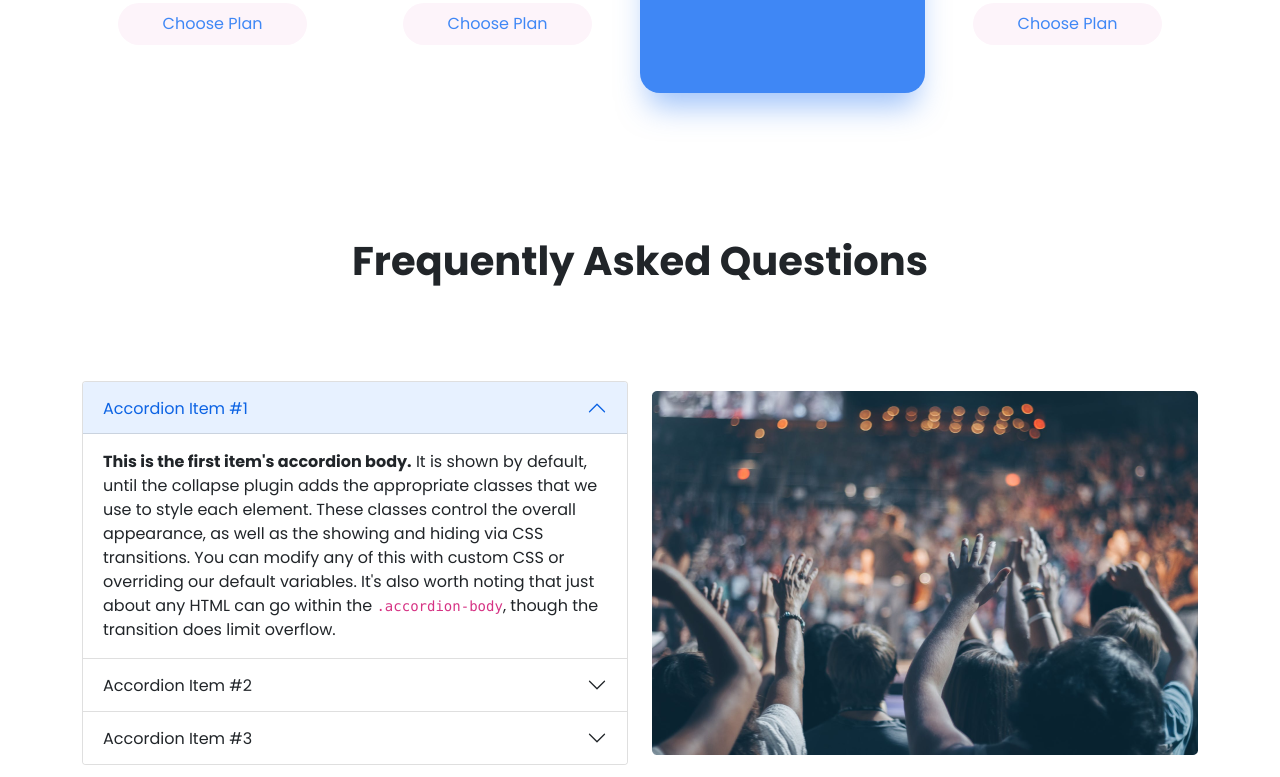
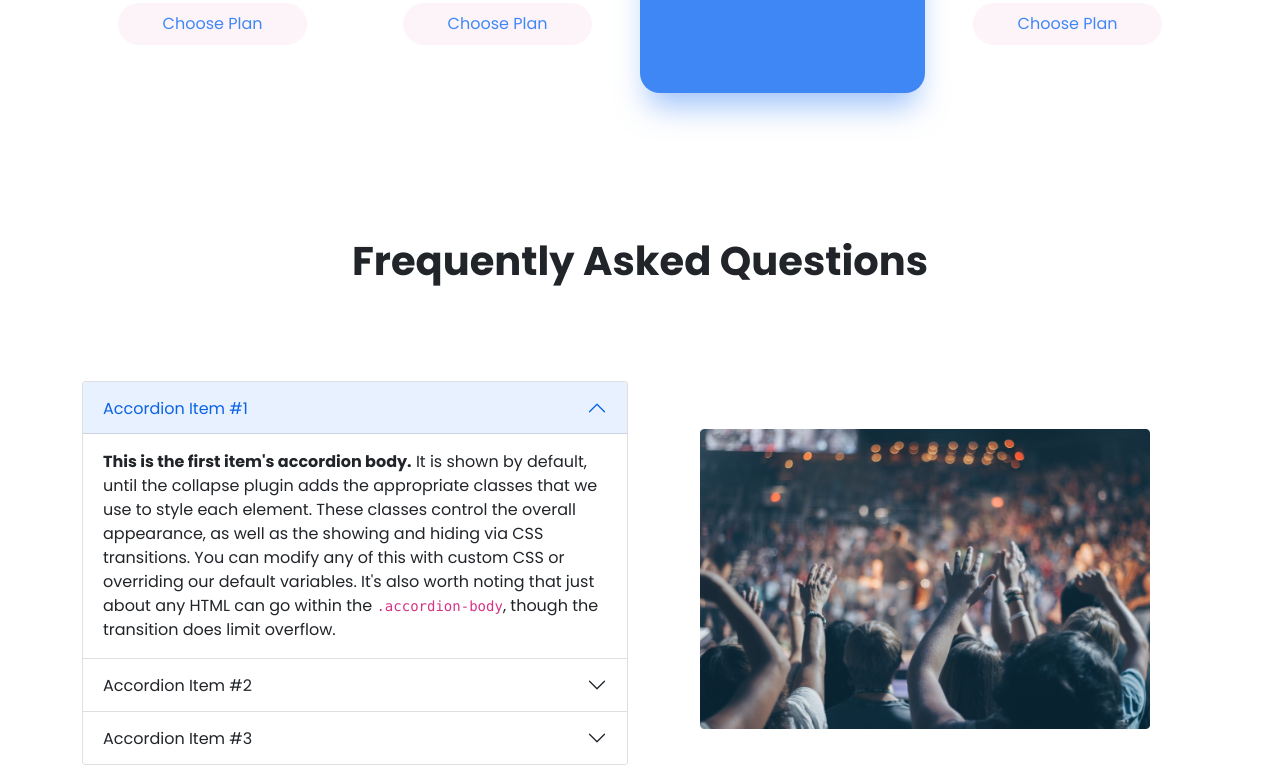
Before and after one commit to shuvocoder/convention-center, a plain HTML site: page index.html in a window 1280 px wide. Shown: the part 1403-2180 px from the top of the page. Drawn offline with nearby package versions, Linux system fonts and the light colour scheme.

Commit message:
bug fixed

```diff
--- a/index.html
+++ b/index.html
@@ -69,7 +69,6 @@
       </nav>
     </header>
     <!-- header end -->
-    <main>
       <!-- slider -->
       <div
         id="carouselExampleCaptions"
@@ -340,7 +339,9 @@
             </div>
           </div>
           <div class="col-lg-6 d-flex justify-content-end justify-content-center align-items-center">
-            <img src="images/people.png" alt="">
+            <div>
+              <img class="p-5 w-100" src="images/people.png" alt="">
+            </div>
           </div>
         </div>
       </div>
```
